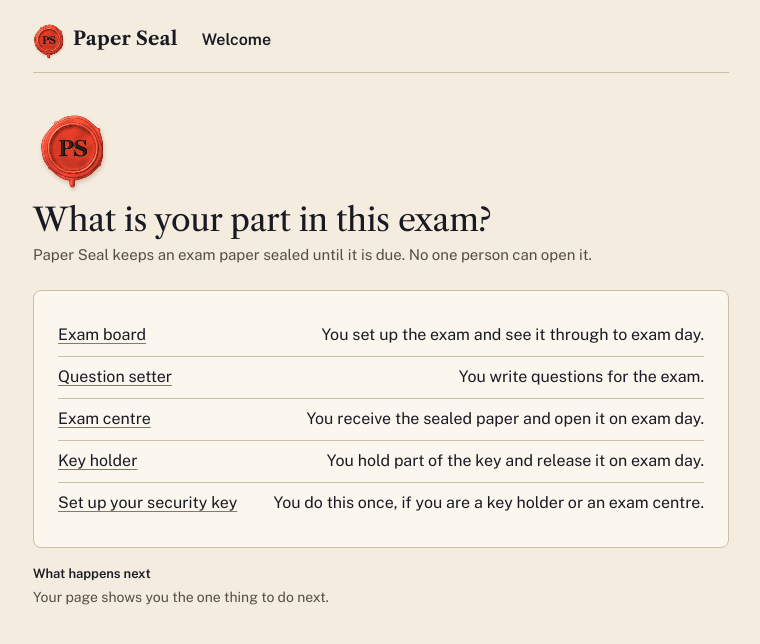
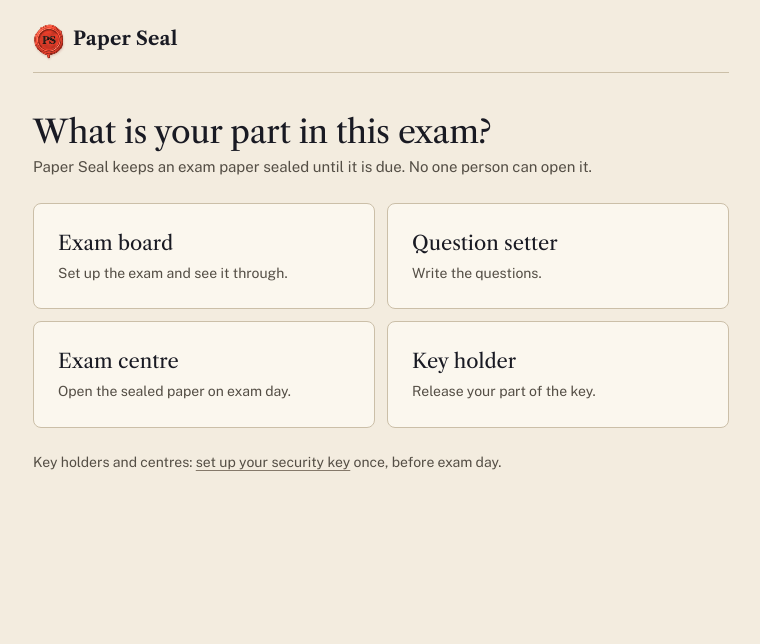
Before and after one commit to AbdulRashidReshamwala/paperseal, a React (Vite) app in the folder apps/web/: page /#/ in a window 1280 px wide. Shown: the top 644 px of the page, without its empty margins (259-1019 px from the left). Built offline with nearby package versions, Linux system fonts and the light colour scheme.

Commit message:
Show the roles on the welcome page as tiles

```diff
--- a/apps/web/src/App.tsx
+++ b/apps/web/src/App.tsx
@@ -1,33 +1,34 @@
-import { LoadingSeal, Page, Row, Rows, RoleHeader, Seal, Stage } from '@paperseal/ui';
+import { LoadingSeal, Page } from '@paperseal/ui';
 import { lazy, Suspense, useEffect, type ComponentType, type LazyExoticComponent, type ReactNode } from 'react';
 import { Link, Route, Routes, useLocation } from 'react-router';
 
 import { RouteFade } from './shared/RouteFade';
+import './shared/home.css';
 
 // Lazy, so each role downloads only its own code. Do not import an area statically.
 const areas: { path: string; label: string; plain: string; Area: LazyExoticComponent<ComponentType> }[] = [
   {
     path: '/board',
     label: 'Exam board',
-    plain: 'You set up the exam and see it through to exam day.',
+    plain: 'Set up the exam and see it through.',
     Area: lazy(() => import('./areas/board/BoardArea')),
   },
   {
     path: '/setter',
     label: 'Question setter',
-    plain: 'You write questions for the exam.',
+    plain: 'Write the questions.',
     Area: lazy(() => import('./areas/setter/SetterArea')),
   },
   {
     path: '/centre',
     label: 'Exam centre',
-    plain: 'You receive the sealed paper and open it on exam day.',
+    plain: 'Open the sealed paper on exam day.',
     Area: lazy(() => import('./areas/centre/CentreArea')),
   },
   {
     path: '/keyholder',
     label: 'Key holder',
-    plain: 'You hold part of the key and release it on exam day.',
+    plain: 'Release your part of the key.',
     Area: lazy(() => import('./areas/keyholder/KeyholderArea')),
   },
 ];
@@ -38,23 +39,20 @@ const ExamPage = lazy(() => import('./shared/ExamPage'));
 
 function Home() {
   return (
-    <Page header={<RoleHeader role="Welcome" />}>
-      <Seal state="sealed" size={80} label="The Paper Seal" />
-      <Stage
-        title="What is your part in this exam?"
-        lede="Paper Seal keeps an exam paper sealed until it is due. No one person can open it."
-        action={
-          <Rows>
-            {areas.map(({ path, label, plain }) => (
-              <Row key={path} label={<Link to={path}>{label}</Link>}>
-                {plain}
-              </Row>
-            ))}
-            <Row label={<Link to="/enrol">Set up your security key</Link>}>You do this once, if you are a key holder or an exam centre.</Row>
-          </Rows>
-        }
-        next="Your page shows you the one thing to do next."
-      />
+    <Page>
+      <h1 className="ps-stage-title home-title">What is your part in this exam?</h1>
+      <p className="ps-stage-lede">Paper Seal keeps an exam paper sealed until it is due. No one person can open it.</p>
+      <ul className="home-tiles">
+        {areas.map(({ path, label, plain }) => (
+          <li key={path} className="home-tile">
+            <Link to={path}>{label}</Link>
+            <p>{plain}</p>
+          </li>
+        ))}
+      </ul>
+      <p className="home-setup">
+        Key holders and centres: <Link to="/enrol">set up your security key</Link> once, before exam day.
+      </p>
     </Page>
   );
 }
--- /dev/null
+++ b/apps/web/src/shared/home.css
@@ -0,0 +1,65 @@
+.home-title {
+  margin-top: var(--ps-space-6);
+}
+
+.home-tiles {
+  display: grid;
+  grid-template-columns: repeat(2, minmax(0, 1fr));
+  gap: var(--ps-space-3);
+  padding: 0;
+  margin: var(--ps-space-5) 0 0;
+  list-style: none;
+}
+
+/* The link inside stretches over the whole tile, so its name stays just the role. */
+.home-tile {
+  position: relative;
+  padding: var(--ps-space-5);
+  background: var(--ps-field);
+  border: 1px solid var(--ps-rule);
+  border-radius: 8px;
+  transition: border-color var(--ps-time-quick);
+}
+
+.home-tile:hover {
+  border-color: var(--ps-rule-strong);
+}
+
+.home-tile:focus-within {
+  outline: 2px solid var(--ps-ink);
+  outline-offset: 2px;
+}
+
+.home-tile a {
+  font-family: var(--ps-serif);
+  font-size: var(--ps-text-section);
+  text-decoration: none;
+}
+
+.home-tile a:focus-visible {
+  outline: none;
+}
+
+.home-tile a::after {
+  position: absolute;
+  inset: 0;
+  content: '';
+}
+
+.home-tile p {
+  margin: var(--ps-space-1) 0 0;
+  font-size: var(--ps-text-small);
+  color: var(--ps-ink-soft);
+}
+
+.home-setup {
+  margin: var(--ps-space-5) 0 0;
+  font-size: var(--ps-text-small);
+  color: var(--ps-ink-soft);
+}
+
+@media (width < 560px) {
+  .home-tiles {
+    grid-template-columns: minmax(0, 1fr);
+  }
+}
```
Also changed, not shown: 1 other file (tests, documents, lock files or other folders).
